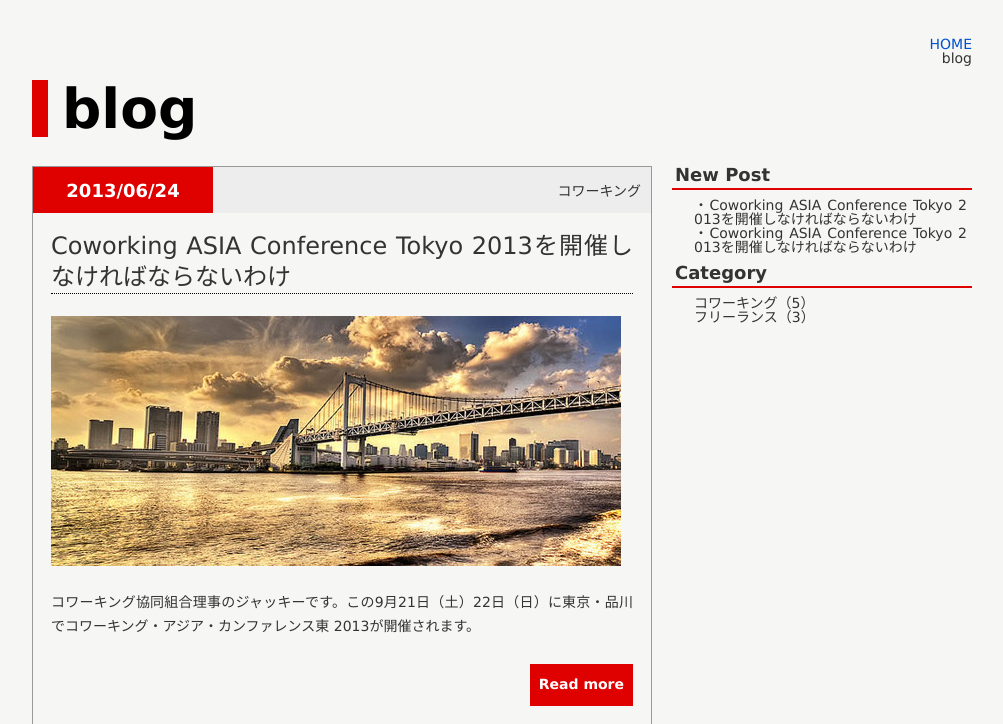
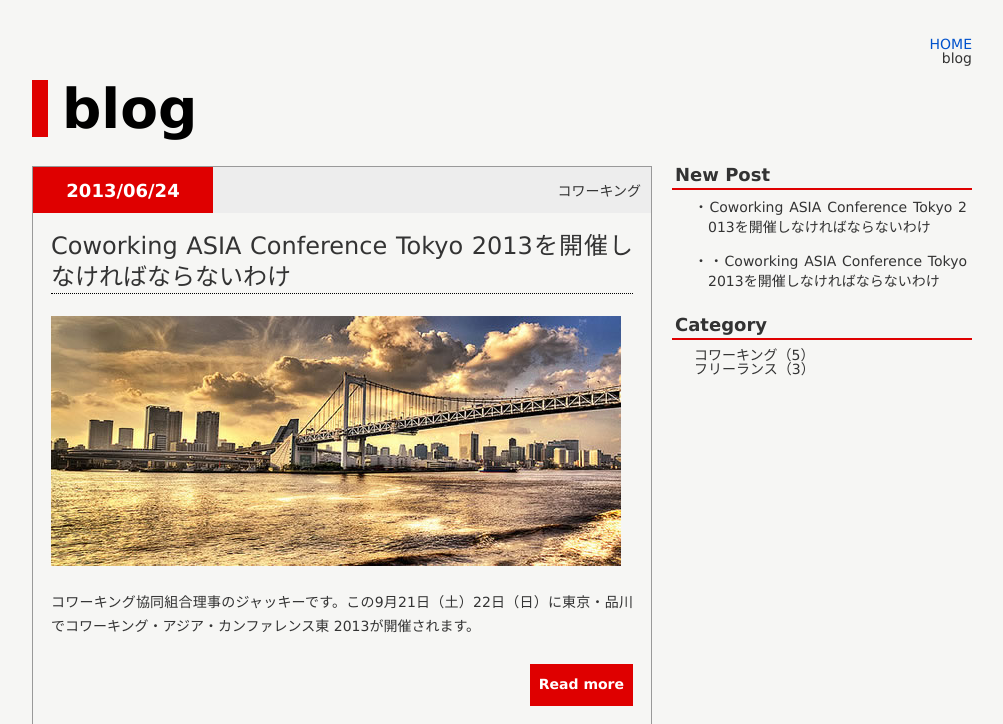
Before and after one commit to coworking-coop-web/web, a PHP site: page /blog.html in a window 1280 px wide. Shown: the part 239-963 px from the top of the page, without its empty margins (138-1141 px from the left). Run offline with PHP 8.4, Linux system fonts and the light colour scheme; some libraries are stand-ins or nearby versions.

Commit message:
BlogNewPost　CSS修正
インデントmarker追加

```diff
--- a/blog.html
+++ b/blog.html
@@ -106,10 +106,10 @@
 <aside class="mod_blogrelation">
 <h1>New Post</h1>
 <div class="mod_blogrelation_inner">
-<ul class="indent">
+<ol class="indent">
+<li><a href="#">Coworking ASIA Conference Tokyo 2013を開催しなければならないわけ</a></li>
 <li><a href="#">・Coworking ASIA Conference Tokyo 2013を開催しなければならないわけ</a></li>
-<li><a href="#">・Coworking ASIA Conference Tokyo 2013を開催しなければならないわけ</a></li>
-</ul>
+</ol>
 <!--mod_blogrelation_inner_end--></div>
 <!--mod_blogrelation_end--></aside>
 <aside class="mod_blogrelation">
--- a/common/css/sass/style.scss
+++ b/common/css/sass/style.scss
@@ -581,6 +581,7 @@
   .mod_blogrelation_inner{margin:8px 5px 10px 22px;
     ol li{line-height:1.4; padding:0 0 15px 0;}
     ol.indent li{	text-indent:-1em;	padding-left:1em;}
+    ol.indent li:before{ content: "・"; display:inline;}
      a:link    {color:$fontlinkColor; text-decoration:none;}
      a:visited {color:$fontlinkColor; text-decoration:none;}
      a:hover   {color:$fontlinkColor; text-decoration:underline;}
--- a/common/css/style.css
+++ b/common/css/style.css
@@ -2266,28 +2266,33 @@ img.ex_opaity:active {
   padding-left: 1em;
 }
 /* line 584, sass/style.scss */
+.mod_blogrelation .mod_blogrelation_inner ol.indent li:before {
+  content: "・";
+  display: inline;
+}
+/* line 585, sass/style.scss */
 .mod_blogrelation .mod_blogrelation_inner a:link {
   color: #333333;
   text-decoration: none;
 }
-/* line 585, sass/style.scss */
+/* line 586, sass/style.scss */
 .mod_blogrelation .mod_blogrelation_inner a:visited {
   color: #333333;
   text-decoration: none;
 }
-/* line 586, sass/style.scss */
+/* line 587, sass/style.scss */
 .mod_blogrelation .mod_blogrelation_inner a:hover {
   color: #333333;
   text-decoration: underline;
 }
-/* line 587, sass/style.scss */
+/* line 588, sass/style.scss */
 .mod_blogrelation .mod_blogrelation_inner a:active {
   color: #333333;
   text-decoration: underline;
 }
 
 @media screen and (max-width: 960px) {
-  /* line 594, sass/style.scss */
+  /* line 595, sass/style.scss */
   .mod_blogrelation .mod_blogrelation_inner {
     margin: 8px 5px 10px 5px;
   }
@@ -2295,23 +2300,23 @@ img.ex_opaity:active {
 /*
  mod_form
 *****************************************************************************/
-/* line 605, sass/style.scss */
+/* line 606, sass/style.scss */
 .mod_pagecontents form {
   margin: 0 0 100px 0;
   background-color: #FFFFFF;
   border-bottom: 1px solid #999999;
   border-top: 2px solid #999999;
 }
-/* line 606, sass/style.scss */
+/* line 607, sass/style.scss */
 .mod_pagecontents form .essential {
   color: #d80000;
   font-weight: normal;
 }
-/* line 607, sass/style.scss */
+/* line 608, sass/style.scss */
 .mod_pagecontents form select {
   padding: 7px;
 }
-/* line 608, sass/style.scss */
+/* line 609, sass/style.scss */
 .mod_pagecontents form input {
   -webkit-box-sizing: border-box;
   -moz-box-sizing: border-box;
@@ -2320,11 +2325,11 @@ img.ex_opaity:active {
   width: 80%;
   padding: 10px;
 }
-/* line 609, sass/style.scss */
+/* line 610, sass/style.scss */
 .mod_pagecontents form input#Question21 {
   width: 30%;
 }
-/* line 610, sass/style.scss */
+/* line 611, sass/style.scss */
 .mod_pagecontents form input.formBlockSubmitButton {
   border: none;
   cursor: pointer;
@@ -2334,30 +2339,30 @@ img.ex_opaity:active {
   width: 300px;
   text-align: center;
 }
-/* line 611, sass/style.scss */
+/* line 612, sass/style.scss */
 .mod_pagecontents form .radioPair {
   display: inline-block;
   margin: 0 20px 0 0;
 }
-/* line 612, sass/style.scss */
+/* line 613, sass/style.scss */
 .mod_pagecontents form .radioPair input {
   border: none;
   width: auto;
   padding: 0px;
   margin: 0;
 }
-/* line 613, sass/style.scss */
+/* line 614, sass/style.scss */
 .mod_pagecontents form .checkboxList input {
   border: none;
   width: auto;
   padding: 0px;
   margin: 0;
 }
-/* line 614, sass/style.scss */
+/* line 615, sass/style.scss */
 .mod_pagecontents form label {
   font-weight: bold;
 }
-/* line 615, sass/style.scss */
+/* line 616, sass/style.scss */
 .mod_pagecontents form textarea {
   -webkit-box-sizing: border-box;
   -moz-box-sizing: border-box;
@@ -2366,21 +2371,21 @@ img.ex_opaity:active {
   width: 80%;
   padding: 10px;
 }
-/* line 616, sass/style.scss */
+/* line 617, sass/style.scss */
 .mod_pagecontents form input:focus, .mod_pagecontents form textarea:focus {
   background-color: #FFFFCC;
 }
-/* line 617, sass/style.scss */
+/* line 618, sass/style.scss */
 .mod_pagecontents form table.formBlockSurveyTable {
   width: 100%;
 }
-/* line 618, sass/style.scss */
+/* line 619, sass/style.scss */
 .mod_pagecontents form table.formBlockSurveyTable th {
   padding: 20px;
   vertical-align: top;
   border-bottom: 1px solid #999999;
 }
-/* line 619, sass/style.scss */
+/* line 620, sass/style.scss */
 .mod_pagecontents form table.formBlockSurveyTable td {
   padding: 20px;
   vertical-align: top;
@@ -2388,67 +2393,67 @@ img.ex_opaity:active {
 }
 
 @media screen and (max-width: 960px) {
-  /* line 624, sass/style.scss */
+  /* line 625, sass/style.scss */
   .mod_pagecontents form {
     margin: 0 10px 100px 10px;
   }
 }
 @media screen and (max-width: 700px) {
-  /* line 628, sass/style.scss */
+  /* line 629, sass/style.scss */
   .mod_pagecontents form {
     margin: 0 10px 100px 10px;
   }
-  /* line 631, sass/style.scss */
+  /* line 632, sass/style.scss */
   .mod_pagecontents form input {
     width: 100%;
   }
-  /* line 632, sass/style.scss */
+  /* line 633, sass/style.scss */
   .mod_pagecontents form input#Question21 {
     width: 100%;
   }
-  /* line 633, sass/style.scss */
+  /* line 634, sass/style.scss */
   .mod_pagecontents form input.formBlockSubmitButton {
     width: 100%;
   }
-  /* line 636, sass/style.scss */
+  /* line 637, sass/style.scss */
   .mod_pagecontents form .checkboxList input {
     margin: 0 0 7px 0;
   }
-  /* line 638, sass/style.scss */
+  /* line 639, sass/style.scss */
   .mod_pagecontents form textarea {
     width: 100%;
   }
-  /* line 641, sass/style.scss */
+  /* line 642, sass/style.scss */
   .mod_pagecontents form table.formBlockSurveyTable th {
     display: list-item;
     list-style-type: none;
   }
-  /* line 642, sass/style.scss */
+  /* line 643, sass/style.scss */
   .mod_pagecontents form table.formBlockSurveyTable td {
     display: list-item;
     list-style-type: none;
   }
 }
 /* spaceform */
-/* line 652, sass/style.scss */
+/* line 653, sass/style.scss */
 .mod_pagecontents .mod_form.spaceform select {
   width: 100%;
   height: 100%;
   padding: 15px;
 }
-/* line 653, sass/style.scss */
+/* line 654, sass/style.scss */
 .mod_pagecontents .mod_form.spaceform input {
   width: 100%;
   height: 100%;
 }
-/* line 654, sass/style.scss */
+/* line 655, sass/style.scss */
 .mod_pagecontents .mod_form.spaceform input.check {
   border: none;
   width: auto;
   padding: 0px;
   margin: 0;
 }
-/* line 656, sass/style.scss */
+/* line 657, sass/style.scss */
 .mod_pagecontents .mod_form.spaceform dl dt {
   background-color: #777;
   font-weight: bold;
@@ -2460,31 +2465,31 @@ img.ex_opaity:active {
   text-align: center;
   margin: 0;
 }
-/* line 657, sass/style.scss */
+/* line 658, sass/style.scss */
 .mod_pagecontents .mod_form.spaceform dl dd {
   padding: 0 0 0 330px;
   height: 50px;
   margin-bottom: 17px;
 }
-/* line 659, sass/style.scss */
+/* line 660, sass/style.scss */
 .mod_pagecontents .mod_form.spaceform p {
   clear: both;
 }
 
 @media screen and (max-width: 640px) {
-  /* line 666, sass/style.scss */
+  /* line 667, sass/style.scss */
   .mod_pagecontents .mod_form.spaceform dl dt {
     float: none;
     width: 100%;
     margin: 0 0 15px 0;
   }
-  /* line 667, sass/style.scss */
+  /* line 668, sass/style.scss */
   .mod_pagecontents .mod_form.spaceform dl dd {
     padding: 0;
     height: 50px;
     margin-bottom: 17px;
   }
-  /* line 669, sass/style.scss */
+  /* line 670, sass/style.scss */
   .mod_pagecontents .mod_form.spaceform p {
     clear: both;
   }
@@ -2492,30 +2497,30 @@ img.ex_opaity:active {
 /****************************************************************************
  mod_pagefootermenu
 *****************************************************************************/
-/* line 678, sass/style.scss */
+/* line 679, sass/style.scss */
 .mod_pagefootermenu {
   margin: 0 auto;
   width: 940px;
   margin-bottom: 100px;
 }
-/* line 679, sass/style.scss */
+/* line 680, sass/style.scss */
 .mod_pagefootermenu p {
   line-height: 1.7;
   margin: 0 0 25px 0;
 }
-/* line 680, sass/style.scss */
+/* line 681, sass/style.scss */
 .mod_pagefootermenu p strong {
   color: #0085b2;
   font-size: 20px;
   font-size: 2rem;
 }
-/* line 683, sass/style.scss */
+/* line 684, sass/style.scss */
 .mod_pagefootermenu ul li {
   text-shadow: 0px 1px 1px #666666;
   width: 460px;
   height: 100px;
 }
-/* line 684, sass/style.scss */
+/* line 685, sass/style.scss */
 .mod_pagefootermenu ul li a {
   display: block;
   font-weight: bold;
@@ -2526,49 +2531,49 @@ img.ex_opaity:active {
   padding: 22px 0 0 120px;
   height: 78px;
 }
-/* line 685, sass/style.scss */
+/* line 686, sass/style.scss */
 .mod_pagefootermenu ul li a:hover {
   text-decoration: none;
 }
-/* line 687, sass/style.scss */
+/* line 688, sass/style.scss */
 .mod_pagefootermenu ul li.footermenu01 {
   float: left;
 }
-/* line 688, sass/style.scss */
+/* line 689, sass/style.scss */
 .mod_pagefootermenu ul li.footermenu02 {
   float: right;
 }
-/* line 689, sass/style.scss */
+/* line 690, sass/style.scss */
 .mod_pagefootermenu ul li.footermenu03 {
   float: right;
 }
-/* line 690, sass/style.scss */
+/* line 691, sass/style.scss */
 .mod_pagefootermenu ul li.footermenu01 a {
   background: #9eca45 url("../img/bg_pagefootermenu_01.gif") no-repeat left top;
 }
-/* line 691, sass/style.scss */
+/* line 692, sass/style.scss */
 .mod_pagefootermenu ul li.footermenu02 a {
   background: #ff2626 url("../img/bg_pagefootermenu_02.gif") no-repeat left top;
 }
-/* line 692, sass/style.scss */
+/* line 693, sass/style.scss */
 .mod_pagefootermenu ul li.footermenu03 a {
   background: #ff9326 url("../img/bg_pagefootermenu_03.gif") no-repeat left top;
 }
 
 @media screen and (max-width: 960px) {
-  /* line 698, sass/style.scss */
+  /* line 699, sass/style.scss */
   .mod_pagefootermenu {
     width: 100%;
   }
-  /* line 699, sass/style.scss */
+  /* line 700, sass/style.scss */
   .mod_pagefootermenu p {
     margin: 0 10px 25px 10px;
   }
-  /* line 700, sass/style.scss */
+  /* line 701, sass/style.scss */
   .mod_pagefootermenu ul {
     margin: 0 10px 0 10px;
   }
-  /* line 701, sass/style.scss */
+  /* line 702, sass/style.scss */
   .mod_pagefootermenu ul li {
     width: 99%;
     margin: 0 0 20px 0;
@@ -2576,26 +2581,26 @@ img.ex_opaity:active {
     -moz-box-shadow: #cccccc 2px 2px 3px;
     box-shadow: #cccccc 2px 2px 3px;
   }
-  /* line 702, sass/style.scss */
+  /* line 703, sass/style.scss */
   .mod_pagefootermenu ul li a {
     padding: 0 10px 0 110px;
     height: 100px;
   }
-  /* line 703, sass/style.scss */
+  /* line 704, sass/style.scss */
   .mod_pagefootermenu ul li a span {
     display: table-cell;
     height: 100px;
     vertical-align: middle;
   }
-  /* line 706, sass/style.scss */
+  /* line 707, sass/style.scss */
   .mod_pagefootermenu ul li.footermenu01 {
     float: none;
   }
-  /* line 707, sass/style.scss */
+  /* line 708, sass/style.scss */
   .mod_pagefootermenu ul li.footermenu02 {
     float: none;
   }
-  /* line 708, sass/style.scss */
+  /* line 709, sass/style.scss */
   .mod_pagefootermenu ul li.footermenu03 {
     float: none;
   }
```
